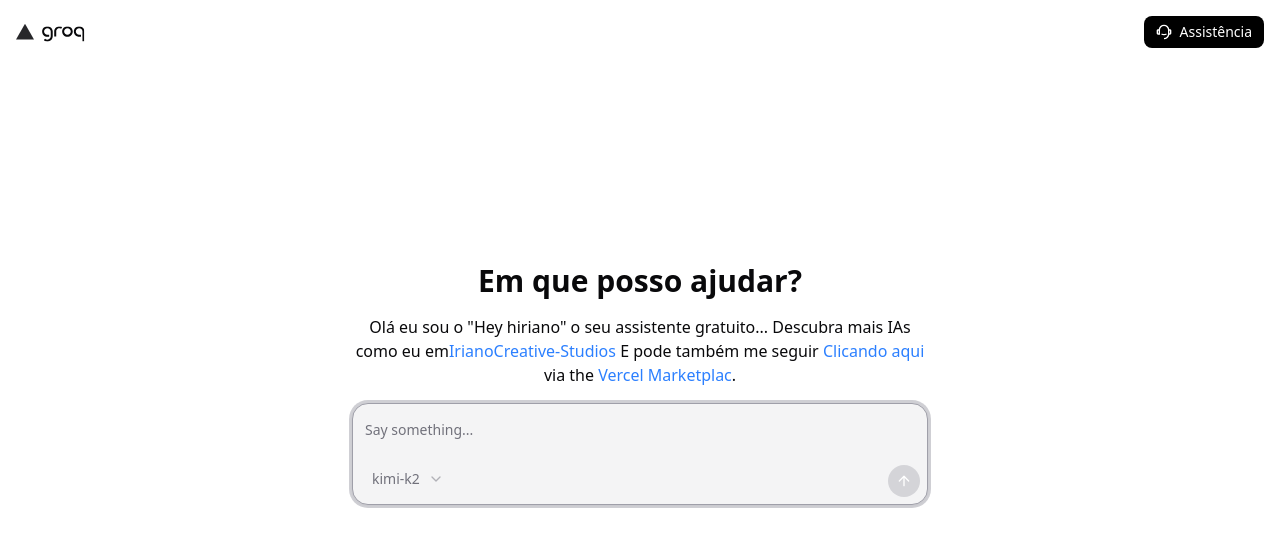
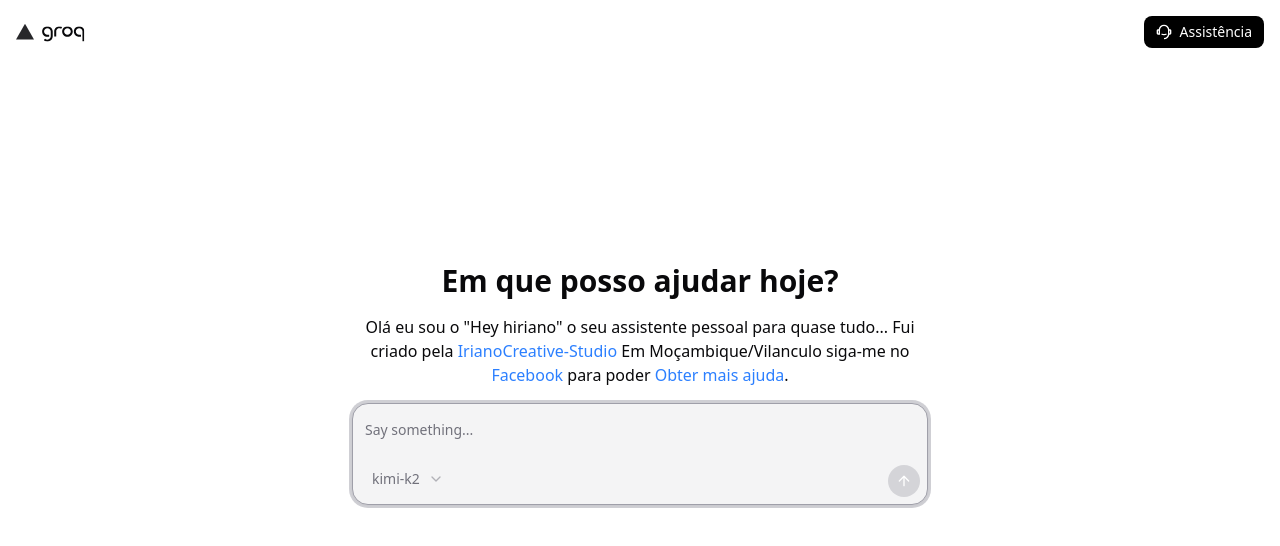
Before and after one commit to iriano380/hey-iriano, a Next.js app: page / in a window 1280 px wide. Shown: the top 546 px of the page. Built offline with nearby package versions, Linux system fonts and the light colour scheme; what @ai-sdk/groq would draw is missing.

Commit message:
Update project-overview.tsx

```diff
--- a/components/project-overview.tsx
+++ b/components/project-overview.tsx
@@ -2,12 +2,12 @@ import NextLink from "next/link";
 export const ProjectOverview = () => {
   return (
     <div className="flex flex-col items-center justify-end">
-      <h1 className="text-3xl font-semibold mb-4">Em que posso ajudar?</h1>
+      <h1 className="text-3xl font-semibold mb-4">Em que posso ajudar hoje?</h1>
       <p className="text-center">
-        Olá eu sou o "Hey hiriano" o seu assistente gratuito... Descubra mais IAs como eu em<Link href="https://groq.com/">IrianoCreative-Studios</Link>{" "}
-        E pode também me seguir <Link href="https://sdk.vercel.ai/docs">Clicando aqui</Link> via the{" "}
+        Olá eu sou o "Hey hiriano" o seu assistente pessoal para quase tudo... Fui criado pela <Link href="https://groq.com/">IrianoCreative-Studio</Link>{" "}
+        Em Moçambique/Vilanculo siga-me no <Link href="https://sdk.vercel.ai/docs">Facebook</Link> para poder{" "}
         <Link href="https://vercel.com/marketplace/groq">
-          Vercel Marketplac
+          Obter mais ajuda
         </Link>
         .
       </p>
```
